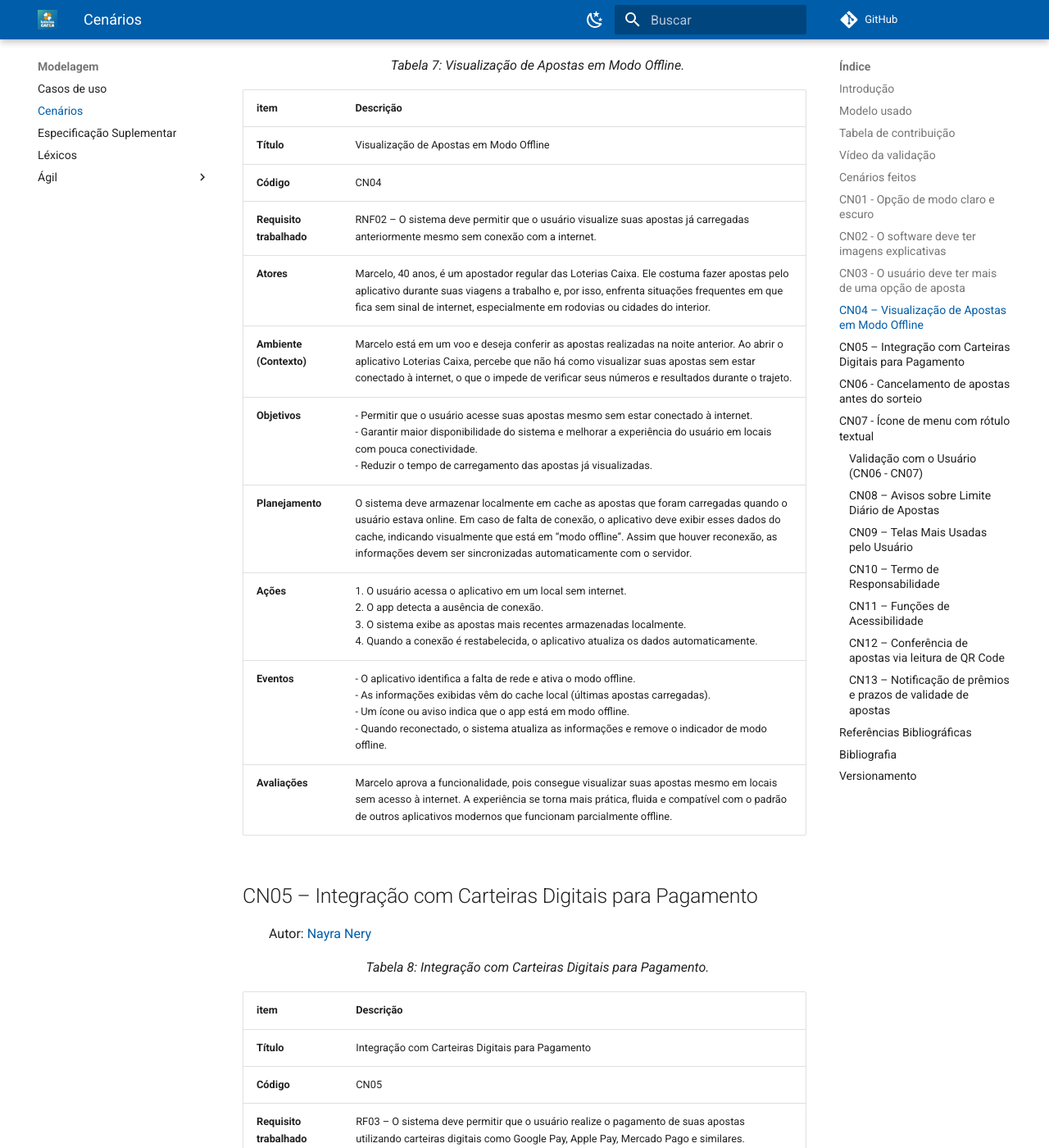
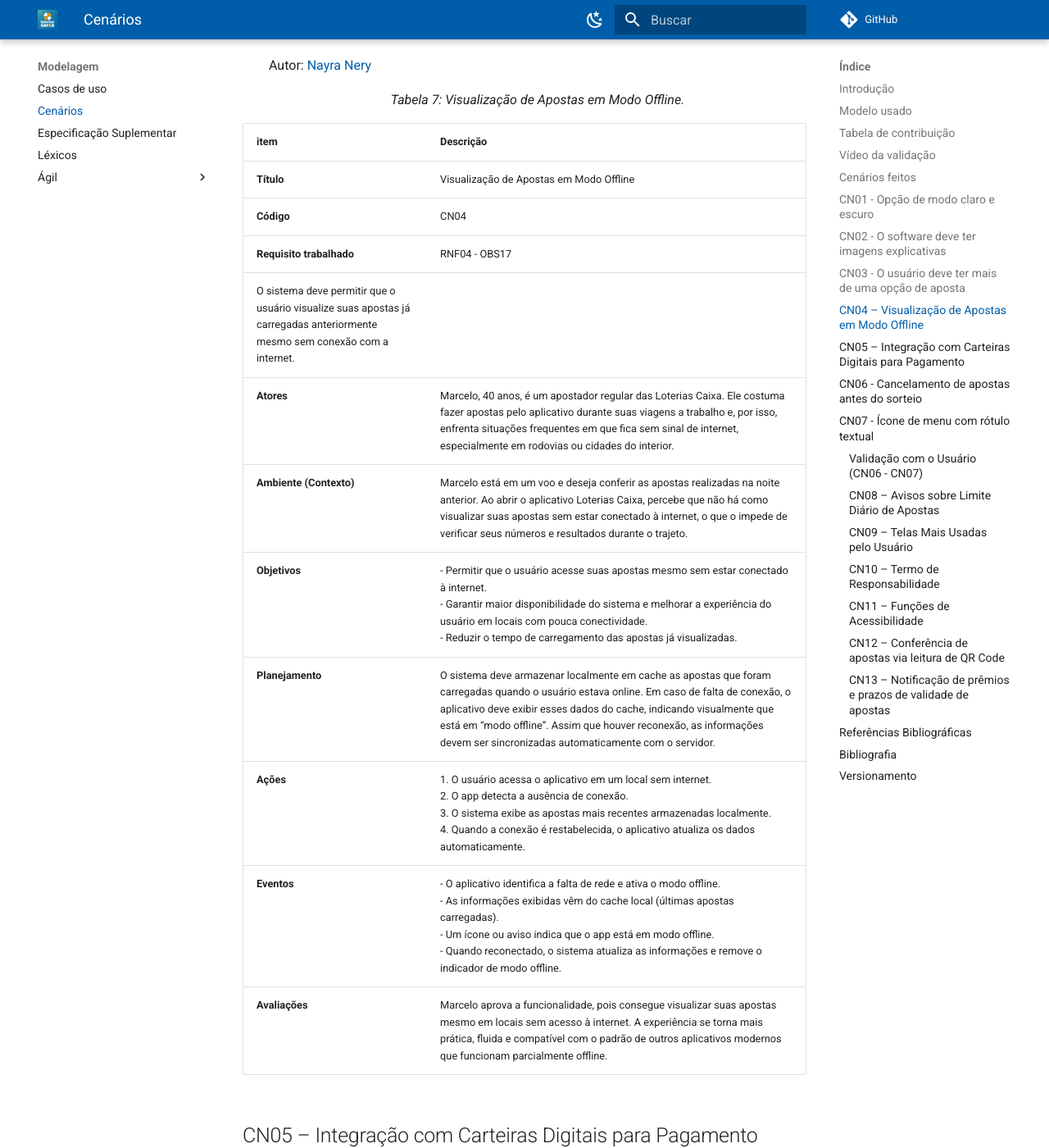
Before and after one commit to Requisitos-de-Software/2025.2-LoteriasCaixa, an MkDocs documentation site: the page built from docs/Modelagem/Cenários.md, in a window 1280 px wide and 1400 px high, scrolled down 4759 px. Shown: the whole window at 82% size. Built offline with MkDocs 1.6.1 and Material for MkDocs 9.7.7, drawn with Linux system fonts in a browser that asks for light colours; comment, search, counter and statistics services are not loaded; some of the changed text lies outside the part shown.

Commit message:
Update Cenários.md

```diff
--- a/docs/Modelagem/Cenários.md
+++ b/docs/Modelagem/Cenários.md
@@ -106,7 +110,8 @@
 |------|------------|
 | **Título** | Visualização de Apostas em Modo Offline |
 | **Código** | CN04 |
-| **Requisito trabalhado** | RNF02 – O sistema deve permitir que o usuário visualize suas apostas já carregadas anteriormente mesmo sem conexão com a internet. |
+| **Requisito trabalhado** |RNF04 - OBS17|
+  O sistema deve permitir que o usuário visualize suas apostas já carregadas anteriormente mesmo sem conexão com a internet. |
 | **Atores** | Marcelo, 40 anos, é um apostador regular das Loterias Caixa. Ele costuma fazer apostas pelo aplicativo durante suas viagens a trabalho e, por isso, enfrenta situações frequentes em que fica sem sinal de internet, especialmente em rodovias ou cidades do interior. |
 | **Ambiente (Contexto)** | Marcelo está em um voo e deseja conferir as apostas realizadas na noite anterior. Ao abrir o aplicativo Loterias Caixa, percebe que não há como visualizar suas apostas sem estar conectado à internet, o que o impede de verificar seus números e resultados durante o trajeto. |
 | **Objetivos** | - Permitir que o usuário acesse suas apostas mesmo sem estar conectado à internet.<br>- Garantir maior disponibilidade do sistema e melhorar a experiência do usuário em locais com pouca conectividade.<br>- Reduzir o tempo de carregamento das apostas já visualizadas. |
@@ -126,7 +131,7 @@
 |------|------------|
 | **Título** | Integração com Carteiras Digitais para Pagamento |
 | **Código** | CN05 |
-| **Requisito trabalhado** | RF03 – O sistema deve permitir que o usuário realize o pagamento de suas apostas utilizando carteiras digitais como Google Pay, Apple Pay, Mercado Pago e similares. |
+| **Requisito trabalhado** |RF23 – OBS12|O sistema deve permitir que o usuário realize o pagamento de suas apostas utilizando carteiras digitais como Google Pay, Apple Pay, Mercado Pago e similares. |
 | **Atores** | Daniela, 32 anos, utiliza o aplicativo Loterias Caixa com frequência, mas prefere usar carteiras digitais para realizar pagamentos em vez de inserir os dados do cartão manualmente. Ela valoriza a praticidade e a segurança oferecidas por esses meios modernos. |
 | **Ambiente (Contexto)** | Daniela está tentando realizar uma nova aposta pelo aplicativo Loterias Caixa, mas percebe que o sistema só aceita cartão de crédito ou débito. Como está acostumada a pagar outras compras com Google Pay, sente falta dessa opção e considera o processo atual pouco prático e desatualizado. |
 | **Objetivos** | - Permitir que o usuário efetue o pagamento de suas apostas utilizando carteiras digitais populares (Google Pay, Apple Pay, Mercado Pago etc.).<br>- Melhorar a conveniência e segurança durante o processo de pagamento.<br>- Modernizar o sistema, alinhando-o às práticas atuais de mercado em aplicativos de compra e pagamento. |
```
Also changed, not shown: other parts of docs/Modelagem/Cenários.md (+4 -0 lines).
